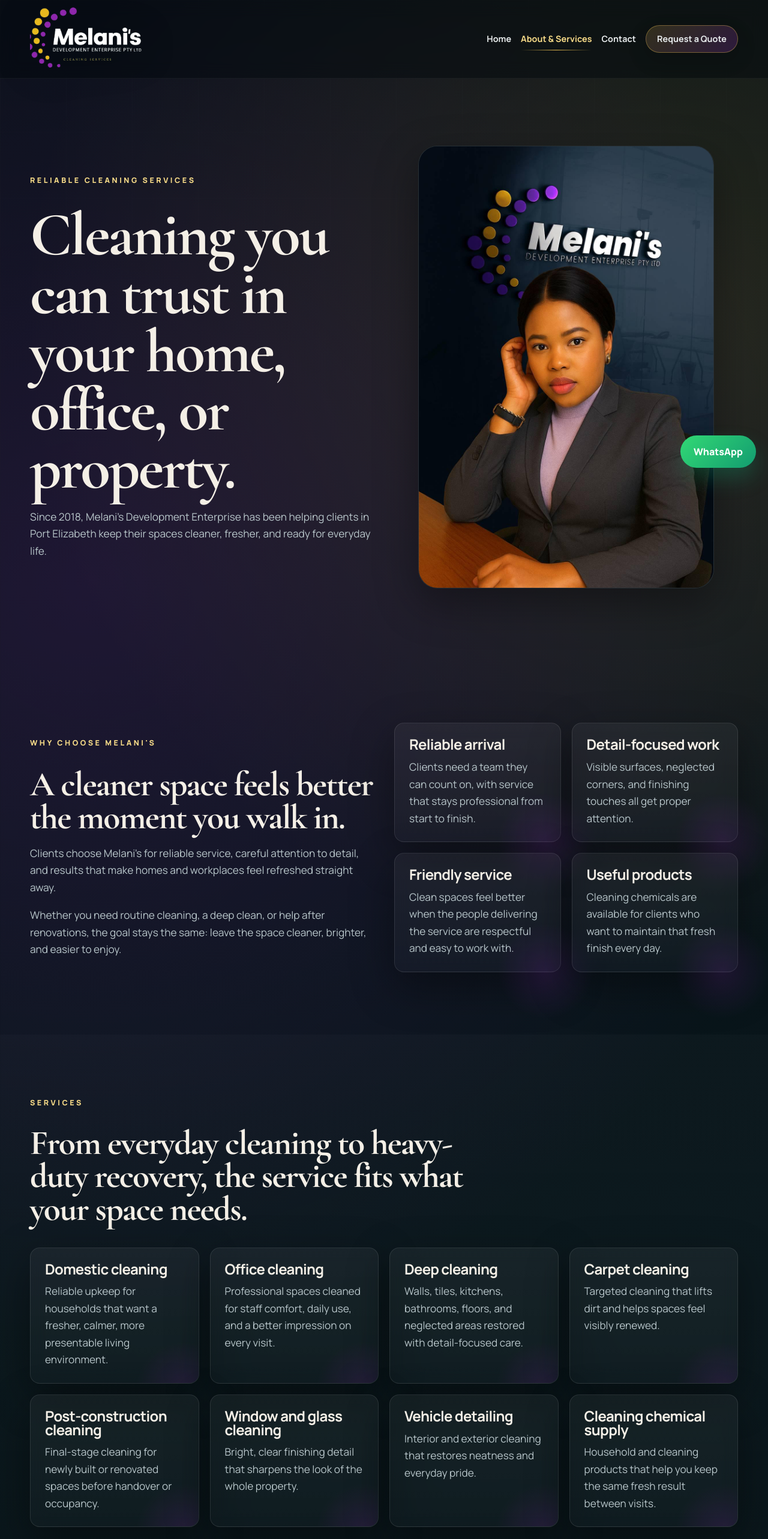
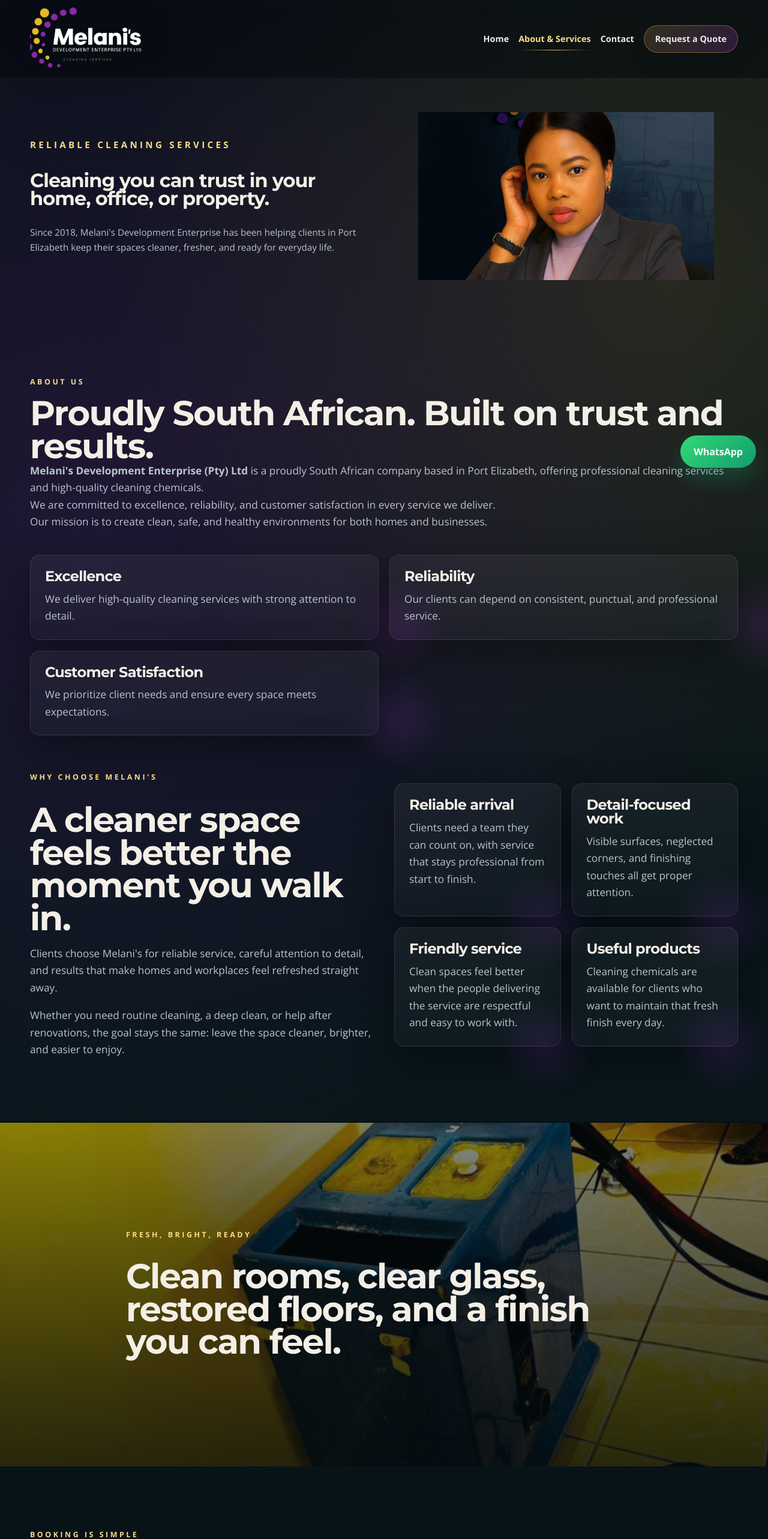
Before and after one commit to dqunta/Melani-s-Development-Enterprise, a plain HTML site: page about.html in a window 1280 px wide. Shown: the top 2566 px of the page at 60% size. Drawn offline with nearby package versions, Linux system fonts and the light colour scheme.

Commit message:
Add files via upload

```diff
--- a/about.html
+++ b/about.html
@@ -6,6 +6,8 @@
     <title>About & Services | Melani's Development Enterprise</title>
     <meta name="description" content="Reliable cleaning services in Port Elizabeth for homes, offices, post-construction spaces, windows, carpets, and everyday household chemical supply.">
     <link rel="stylesheet" href="style.css">
+    <link rel="icon" href="favicon.ico" type="image/x-icon">
+<link rel="icon" type="image/png" href="favicon.png">
 </head>
 <body class="page-inner">
     <div class="site-chrome"></div>
@@ -49,7 +51,44 @@
         </section>
 
         <section class="section">
-            <div class="shell about-grid">
+    <div class="shell">
+
+        <!-- New About Intro (Top Section) -->
+<div class="about-intro" data-reveal>
+            <p class="eyebrow">About us</p>
+            <h2>Proudly South African. Built on trust and results.</h2>
+
+            <p>
+                <strong>Melani's Development Enterprise (Pty) Ltd</strong> is a proudly South African company based in Port Elizabeth, offering professional cleaning services and high-quality cleaning chemicals.
+            </p>
+
+            <p>
+                We are committed to excellence, reliability, and customer satisfaction in every service we deliver.
+            </p>
+
+            <p>
+                Our mission is to create clean, safe, and healthy environments for both homes and businesses.
+            </p>
+        </div>
+
+        <!-- Values Section -->
+        <div class="belief-grid about-values" data-reveal>
+            <article class="belief-card">
+                <h3>Excellence</h3>
+                <p>We deliver high-quality cleaning services with strong attention to detail.</p>
+            </article>
+            <article class="belief-card">
+                <h3>Reliability</h3>
+                <p>Our clients can depend on consistent, punctual, and professional service.</p>
+            </article>
+            <article class="belief-card">
+                <h3>Customer Satisfaction</h3>
+                <p>We prioritize client needs and ensure every space meets expectations.</p>
+            </article>
+        </div>
+
+        <!-- Existing About Content -->
+        <div class="about-grid about-why" data-reveal>
             <div class="about-copy" data-reveal>
                 <p class="eyebrow">Why choose Melani's</p>
                 <h2>A cleaner space feels better the moment you walk in.</h2>
@@ -82,52 +121,9 @@
                 </article>
             </div>
         </div>
-        </section>
 
-        <section class="section section-dark">
-            <div class="shell">
-                <div class="section-heading" data-reveal>
-                    <p class="eyebrow">Services</p>
-                    <h2>From everyday cleaning to heavy-duty recovery, the service fits what your space needs.</h2>
-                </div>
-
-                <div class="services-grid">
-                    <article class="service-detail" data-reveal>
-                        <h3>Domestic cleaning</h3>
-                        <p>Reliable upkeep for households that want a fresher, calmer, more presentable living environment.</p>
-                    </article>
-                    <article class="service-detail" data-reveal>
-                        <h3>Office cleaning</h3>
-                        <p>Professional spaces cleaned for staff comfort, daily use, and a better impression on every visit.</p>
-                    </article>
-                    <article class="service-detail" data-reveal>
-                        <h3>Deep cleaning</h3>
-                        <p>Walls, tiles, kitchens, bathrooms, floors, and neglected areas restored with detail-focused care.</p>
-                    </article>
-                    <article class="service-detail" data-reveal>
-                        <h3>Carpet cleaning</h3>
-                        <p>Targeted cleaning that lifts dirt and helps spaces feel visibly renewed.</p>
-                    </article>
-                    <article class="service-detail" data-reveal>
-                        <h3>Post-construction cleaning</h3>
-                        <p>Final-stage cleaning for newly built or renovated spaces before handover or occupancy.</p>
-                    </article>
-                    <article class="service-detail" data-reveal>
-                        <h3>Window and glass cleaning</h3>
-                        <p>Bright, clear finishing detail that sharpens the look of the whole property.</p>
-                    </article>
-                    <article class="service-detail" data-reveal>
-                        <h3>Vehicle detailing</h3>
-                        <p>Interior and exterior cleaning that restores neatness and everyday pride.</p>
-                    </article>
-                    <article class="service-detail" data-reveal>
-                        <h3>Cleaning chemical supply</h3>
-                        <p>Household and cleaning products that help you keep the same fresh result between visits.</p>
-                    </article>
-                </div>
     </div>
 </section>
-
         <section class="parallax-banner about-banner">
             <div class="parallax-banner-image" data-speed="0.12"></div>
             <div class="shell banner-copy" data-reveal>
@@ -210,11 +206,24 @@
                     <a href="https://wa.me/27682942301" class="social-icon" target="_blank" rel="noopener" aria-label="WhatsApp">
                         <svg viewBox="0 0 24 24" aria-hidden="true"><path d="M19.05 4.94A9.94 9.94 0 0 0 12.03 2C6.5 2 2 6.48 2 12c0 1.76.46 3.48 1.33 5L2 22l5.14-1.3A10 10 0 0 0 12.03 22C17.55 22 22 17.52 22 12a9.94 9.94 0 0 0-2.95-7.06Zm-7.02 15.37a8.3 8.3 0 0 1-4.23-1.16l-.3-.18-3.05.77.81-2.97-.2-.31A8.3 8.3 0 1 1 20.35 12a8.31 8.31 0 0 1-8.32 8.31Zm4.56-6.21c-.25-.13-1.47-.72-1.7-.8-.23-.08-.4-.13-.57.12-.17.25-.65.8-.8.97-.15.17-.3.19-.55.06-.25-.13-1.06-.39-2.02-1.24-.75-.67-1.26-1.5-1.4-1.75-.15-.25-.02-.38.11-.51.11-.11.25-.3.38-.45.13-.15.17-.25.25-.42.08-.17.04-.31-.02-.44-.06-.13-.57-1.37-.78-1.88-.21-.5-.42-.43-.57-.44h-.49c-.17 0-.44.06-.67.31-.23.25-.88.86-.88 2.1 0 1.24.9 2.44 1.02 2.61.13.17 1.77 2.7 4.28 3.78.6.26 1.08.42 1.45.54.61.19 1.16.16 1.6.1.49-.07 1.47-.6 1.68-1.18.21-.58.21-1.08.15-1.18-.06-.1-.23-.17-.48-.3Z"/></svg>
                     </a>
-                    <a href="https://facebook.com" class="social-icon" target="_blank" rel="noopener" aria-label="Facebook">
+                    <a href="https://www.facebook.com/profile.php?id=100063912588056" class="social-icon" target="_blank" rel="noopener" aria-label="Melani's Development Enterprise on Facebook">
                         <svg viewBox="0 0 24 24" aria-hidden="true"><path d="M13.5 22v-8.2h2.77l.41-3.2H13.5V8.56c0-.93.26-1.56 1.59-1.56h1.7V4.14c-.29-.04-1.27-.12-2.42-.12-2.39 0-4.03 1.46-4.03 4.14v2.3H7.63v3.2h2.71V22h3.16Z"/></svg>
                     </a>
-                    <a href="https://instagram.com" class="social-icon" target="_blank" rel="noopener" aria-label="Instagram">
+                    <a href="https://www.instagram.com/melanisdev_enterprise/"
+   class="social-icon"
+   target="_blank"
+   rel="noopener"
+   aria-label="Melani's Development Enterprise on Instagram">
                         <svg viewBox="0 0 24 24" aria-hidden="true"><path d="M7.75 2h8.5A5.76 5.76 0 0 1 22 7.75v8.5A5.76 5.76 0 0 1 16.25 22h-8.5A5.76 5.76 0 0 1 2 16.25v-8.5A5.76 5.76 0 0 1 7.75 2Zm0 1.8A3.96 3.96 0 0 0 3.8 7.75v8.5a3.96 3.96 0 0 0 3.95 3.95h8.5a3.96 3.96 0 0 0 3.95-3.95v-8.5a3.96 3.96 0 0 0-3.95-3.95h-8.5Zm8.98 1.35a1.07 1.07 0 1 1 0 2.14 1.07 1.07 0 0 1 0-2.14ZM12 6.86A5.14 5.14 0 1 1 6.86 12 5.15 5.15 0 0 1 12 6.86Zm0 1.8A3.34 3.34 0 1 0 15.34 12 3.35 3.35 0 0 0 12 8.66Z"/></svg>
+                    </a>
+                    <a href="https://www.tiktok.com/@melanis.cleaning.s"
+   class="social-icon"
+   target="_blank"
+   rel="noopener"
+   aria-label="Melani's Development Enterprise on TikTok">
+    <svg viewBox="0 0 24 24" aria-hidden="true">
+        <path d="M16.5 2c.3 1.7 1.4 3.2 3 4.1-.4.1-.8.1-1.2.1-.9 0-1.8-.2-2.6-.6v7.4c0 3.3-2.7 6-6 6S3.7 16.3 3.7 13s2.7-6 6-6c.4 0 .8 0 1.2.1v3.1c-.4-.1-.8-.2-1.2-.2-1.7 0-3 1.3-3 3s1.3 3 3 3 3-1.3 3-3V2h3.8Z"/>
+    </svg>
 </a>
                 </div>
                 <div class="footer-links">
--- a/style.css
+++ b/style.css
@@ -1,4 +1,4 @@
-@import url("https://fonts.googleapis.com/css2?family=Manrope:wght@400;500;600;700;800&family=Cormorant+Garamond:wght@600;700&display=swap");
+@import url("https://fonts.googleapis.com/css2?family=Montserrat:wght@700;800&family=Open+Sans:wght@400;500;600;700&display=swap");
 
 :root {
     --bg: #081216;
@@ -38,7 +38,7 @@
         radial-gradient(circle at 50% 100%, rgba(130, 213, 200, 0.1), transparent 28%),
         linear-gradient(180deg, #071015 0%, #09161b 40%, #040a0d 100%);
     color: var(--text);
-    font-family: "Manrope", sans-serif;
+    font-family: "Open Sans", sans-serif;
     line-height: 1.65;
     overflow-x: hidden;
 }
@@ -52,6 +52,7 @@
     position: fixed;
     inset: 0;
     background: rgba(4, 10, 13, 0.6);
+    -webkit-backdrop-filter: blur(6px);
     backdrop-filter: blur(6px);
     z-index: 18;
 }
@@ -82,6 +83,7 @@
         linear-gradient(90deg, rgba(255, 255, 255, 0.015) 1px, transparent 1px),
         linear-gradient(rgba(255, 255, 255, 0.015) 1px, transparent 1px);
     background-size: 110px 110px;
+    -webkit-mask-image: linear-gradient(180deg, rgba(0, 0, 0, 0.85), transparent 92%);
     mask-image: linear-gradient(180deg, rgba(0, 0, 0, 0.85), transparent 92%);
 }
 
@@ -105,11 +107,8 @@
     margin: 0;
     line-height: 0.95;
     letter-spacing: -0.03em;
-}
-
-h1,
-h2 {
-    font-family: "Cormorant Garamond", serif;
+    font-family: "Montserrat", sans-serif;
+    font-weight: 700;
 }
 
 h1 {
@@ -134,6 +133,7 @@
     position: sticky;
     top: 0;
     z-index: 21;
+    -webkit-backdrop-filter: blur(14px);
     backdrop-filter: blur(14px);
     background: rgba(4, 10, 13, 0.48);
     border-bottom: 1px solid rgba(255, 255, 255, 0.05);
@@ -253,6 +253,10 @@
     overflow: clip;
 }
 
+.hero-home {
+    padding: 76px 0 40px;
+}
+
 .hero::before {
     content: "";
     position: absolute;
@@ -311,6 +315,10 @@
     align-items: center;
 }
 
+.hero-home .hero-grid {
+    gap: 32px;
+}
+
 .hero-copy,
 .hero-visual,
 .page-hero-copy,
@@ -334,11 +342,25 @@
     font-size: clamp(1.05rem, 1.9vw, 1.22rem);
 }
 
+.hero-home h1 {
+    font-size: clamp(2.9rem, 6.2vw, 5.3rem);
+}
+
+.hero-home .hero-lead {
+    max-width: 600px;
+    margin-top: 18px;
+    font-size: clamp(1rem, 1.5vw, 1.12rem);
+}
+
 .hero-actions {
     display: flex;
     flex-wrap: wrap;
     gap: 14px;
     margin-top: 32px;
+}
+
+.hero-home .hero-actions {
+    margin-top: 24px;
 }
 
 .button {
@@ -381,6 +403,11 @@
     margin-top: 42px;
 }
 
+.hero-home .hero-points {
+    gap: 12px;
+    margin-top: 28px;
+}
+
 .point-card,
 .belief-card,
 .service-panel,
@@ -394,6 +421,7 @@
     border: 1px solid var(--line);
     background: linear-gradient(180deg, rgba(255, 255, 255, 0.05), rgba(255, 255, 255, 0.025));
     box-shadow: var(--shadow);
+    -webkit-backdrop-filter: blur(12px);
     backdrop-filter: blur(12px);
 }
 
@@ -414,6 +442,14 @@
     min-height: 680px;
 }
 
+.hero-home .hero-visual {
+    min-height: 590px;
+}
+
+.hero-home .point-card {
+    padding: 18px 20px;
+}
+
 .floating-panel,
 .glass-note,
 .media-card {
@@ -423,6 +459,7 @@
     border: 1px solid rgba(255, 255, 255, 0.1);
     box-shadow: var(--shadow);
     background: var(--surface);
+    -webkit-backdrop-filter: blur(16px);
     backdrop-filter: blur(16px);
 }
 
@@ -665,14 +702,14 @@
 .parallax-banner-image {
     background:
         linear-gradient(180deg, rgba(4, 10, 13, 0.06), rgba(4, 10, 13, 0.36)),
-        url("../487086467_1101338732006536_250748011176355863_n.jpg") center/cover no-repeat;
+        url("487086467_1101338732006536_250748011176355863_n.jpg") center/cover no-repeat;
     transform-origin: center;
 }
 
 .about-banner .parallax-banner-image {
     background:
         linear-gradient(180deg, rgba(4, 10, 13, 0.08), rgba(4, 10, 13, 0.38)),
-        url("../651893662_1388564609950612_499555880887274387_n.jpg") center/cover no-repeat;
+        url("651893662_1388564609950612_499555880887274387_n.jpg") center/cover no-repeat;
 }
 
 .banner-copy {
@@ -745,22 +782,29 @@
 }
 
 .page-hero {
-    padding-top: 96px;
+    padding: 40px 0;
 }
 
-.page-hero-copy {
-    display: grid;
-    gap: 18px;
+.page-hero-copy h1 {
+    font-size: 2rem;
+    margin-bottom: 10px;
 }
 
-.page-hero-media {
-    min-height: 620px;
-    border-radius: var(--radius-lg);
-    overflow: hidden;
-    border: 1px solid rgba(255, 255, 255, 0.1);
-    box-shadow: var(--shadow);
+.page-hero-copy p {
+    font-size: 0.95rem;
 }
 
+.page-hero-media img {
+    max-height: 280px;
+}
+
+.about-values {
+    margin-top: 2.5rem;
+}
+
+.about-why {
+    margin-top: 3.75rem;
+}
 .timeline {
     display: grid;
     grid-template-columns: repeat(2, minmax(0, 1fr));
@@ -884,14 +928,15 @@
 
 .footer-grid {
     grid-template-columns: 1fr auto;
-    align-items: center;
-    gap: 18px;
+    align-items: start;
+    gap: 24px 32px;
 }
 
 .footer-connect {
-    display: grid;
+    display: flex;
+    flex-direction: column;
     gap: 12px;
-    justify-items: end;
+    align-items: flex-end;
 }
 
 .footer-logo {
@@ -1275,8 +1320,8 @@
     *::before,
     *::after {
         animation: none !important;
-        transition-duration: 0.01ms !important;
-        transition-delay: 0ms !important;
+        transition-duration: 0.01s !important;
+        transition-delay: 0s !important;
     }
 
     [data-reveal],
```
Also changed, not shown: contact.html (+19 -3 lines), index.html (+21 -2 lines), sitemap.xml (added, +11 -0 lines), favicon.png (added), robots.txt (added), 1 other file. Lines whose indentation alone changed are shown as unchanged.
